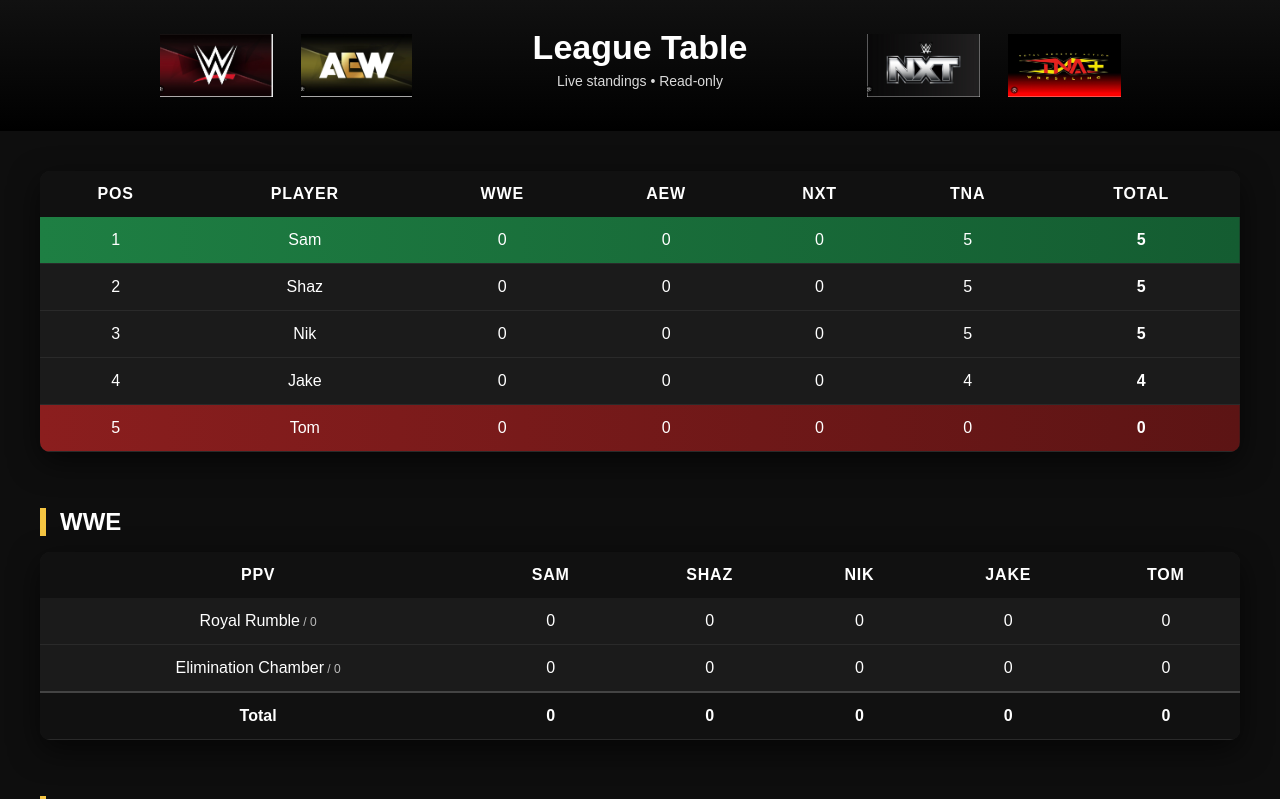
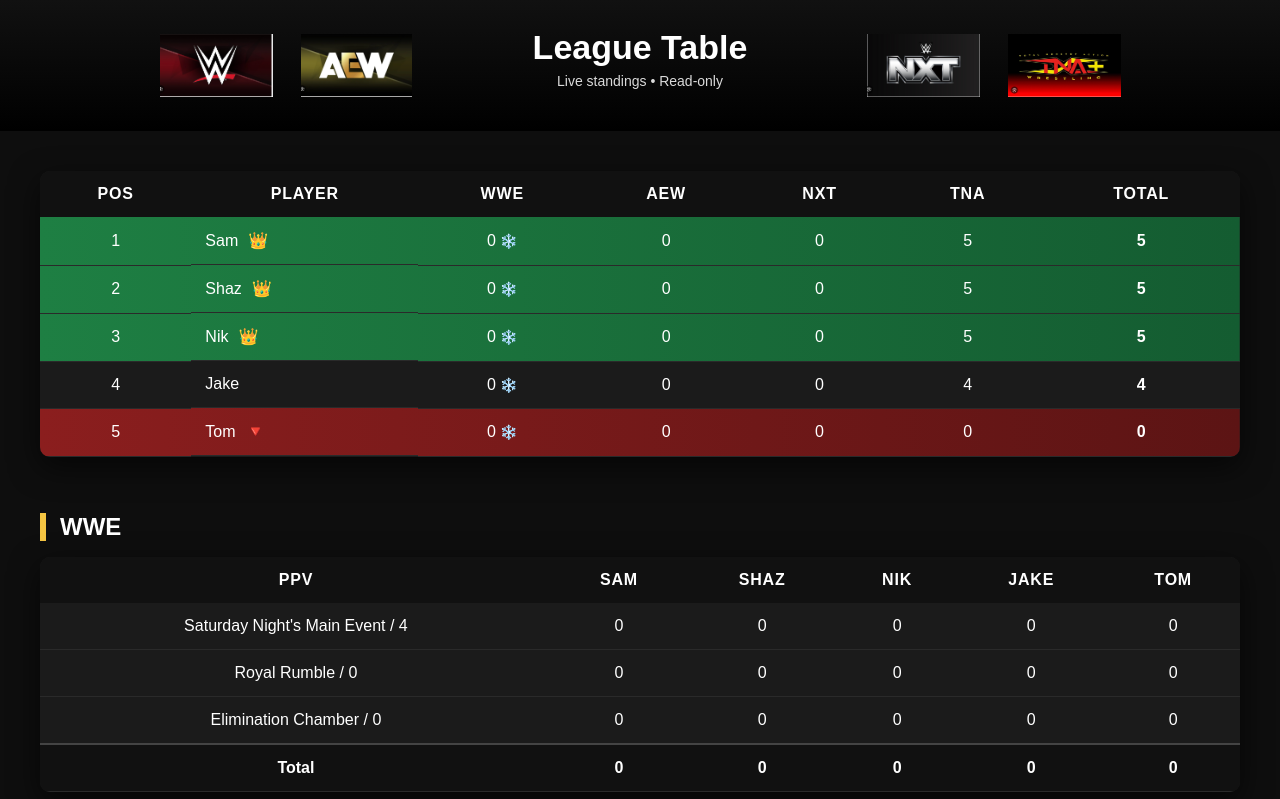
Before and after one commit to nikhilkalhan92/wrestling-ppv-league, a React (Vite) app in the folder wrestling-ppv-league/: page / in a window 1280 px wide. Shown: the top 799 px of the page. Built offline with nearby package versions, Linux system fonts and the light colour scheme.

Commit message:
brought some emojis, and other nice UI functions

```diff
--- a/wrestling-ppv-league/package.json
+++ b/wrestling-ppv-league/package.json
@@ -3,6 +3,12 @@
   "private": true,
   "version": "0.0.0",
   "type": "module",
+  "json.schemas": [
+    {
+      "fileMatch": ["jscpd.json"],
+      "url": "https://json.schemastore.org/jscpd.json"
+    }
+  ],
   "scripts": {
     "dev": "vite",
     "build": "vite build",
--- a/wrestling-ppv-league/public/data/scores.json
+++ b/wrestling-ppv-league/public/data/scores.json
@@ -1,6 +1,9 @@
+
+
 {
   "ppv_max_points": {
     "WWE": {
+      "Saturday Night's Main Event": 4,
       "Royal Rumble": 0,
       "Elimination Chamber": 0
     },
@@ -16,6 +19,7 @@
     {
       "name": "Sam",
       "WWE": {
+        "Saturday Night's Main Event": 0,
         "Royal Rumble": 0,
         "Elimination Chamber": 0
       },
@@ -30,6 +34,7 @@
     {
       "name": "Tom",
       "WWE": {
+        "Saturday Night's Main Event": 0,
         "Royal Rumble": 0,
         "Elimination Chamber": 0
       },
@@ -44,6 +49,7 @@
     {
       "name": "Shaz",
       "WWE": {
+        "Saturday Night's Main Event": 0,
         "Royal Rumble": 0,
         "Elimination Chamber": 0
       },
@@ -58,6 +64,7 @@
     {
       "name": "Jake",
       "WWE": {
+        "Saturday Night's Main Event": 0,
         "Royal Rumble": 0,
         "Elimination Chamber": 0
       },
@@ -72,6 +79,7 @@
     {
       "name": "Nik",
       "WWE": {
+        "Saturday Night's Main Event": 0,
         "Royal Rumble": 0,
         "Elimination Chamber": 0
       },
--- a/wrestling-ppv-league/src/App.jsx
+++ b/wrestling-ppv-league/src/App.jsx
@@ -1,8 +1,10 @@
 import { useEffect, useState, useRef } from "react";
 
+/*---------------- APP COMPONENT ---------------- */
 export default function App() {
   const [data, setData] = useState(null);
-  const previousRanks = useRef({});
+  const prevTotals = useRef({});
+  const prevCompanyTotals = useRef({});
 
   useEffect(() => {
     fetch(`/data/scores.json?ts=${Date.now()}`)
@@ -17,7 +19,21 @@
   const sum = obj =>
     Object.values(obj || {}).reduce((a, b) => a + b, 0);
 
-  /* ---------------- MAIN TABLE ---------------- */
+  /* ---------------- DETECT LATEST PPV ---------------- */
+
+  let latestPPV = null;
+  let latestCompany = null;
+
+  companies.forEach(company => {
+    data.players.forEach(p => {
+      Object.keys(p[company] || {}).forEach(ppv => {
+        latestPPV = ppv;
+        latestCompany = company;
+      });
+    });
+  });
+
+  /* ---------------- MAIN TABLE DATA ---------------- */
 
   const players = data.players
     .map(p => {
@@ -28,14 +44,37 @@
         TNA: sum(p.TNA)
       };
 
+      const total = Object.values(totals).reduce((a, b) => a + b, 0);
+      const prev = prevTotals.current[p.name] ?? total;
+      const diff = total - prev;
+
+      prevTotals.current[p.name] = total;
+
       return {
         name: p.name,
         ...totals,
-        total: Object.values(totals).reduce((a, b) => a + b, 0),
+        total,
+        diff,
         raw: p
       };
     })
     .sort((a, b) => b.total - a.total);
+
+  const maxTotal = Math.max(...players.map(p => p.total));
+
+  /* ---------------- MOMENTUM (LAST 2 PPVs) ---------------- */
+
+  const getMomentum = (player, company) => {
+    const ppvs = Object.entries(player.raw[company] || {});
+    if (ppvs.length < 2) return null;
+
+    const lastTwo = ppvs.slice(-2).map(p => p[1]);
+    const sumLastTwo = lastTwo.reduce((a, b) => a + b, 0);
+
+    if (sumLastTwo >= 6) return "hot";
+    if (sumLastTwo <= 1) return "cold";
+    return null;
+  };
 
   return (
     <>
@@ -71,29 +110,46 @@
               <th>Total</th>
             </tr>
           </thead>
+
           <tbody>
             {players.map((p, i) => {
-              let rowClass = "";
-              const prev = previousRanks.current[p.name];
-
-              if (prev !== undefined) {
-                if (i < prev) rowClass = "rank-up";
-                if (i > prev) rowClass = "rank-down";
-              }
-
-              previousRanks.current[p.name] = i;
-
-              if (i === 0) rowClass += " winner";
-              if (i === players.length - 1) rowClass += " loser";
+              const isLeader = p.total === maxTotal && maxTotal !== 0;
+              const isBottom = i === players.length - 1;
 
               return (
-                <tr key={p.name} className={rowClass.trim()}>
+                <tr
+                  key={p.name}
+                  className={`${isLeader ? "winner" : ""} ${isBottom ? "loser" : ""}`}
+                >
                   <td>{i + 1}</td>
-                  <td>{p.name}</td>
-                  <td>{p.WWE}</td>
-                  <td>{p.AEW}</td>
-                  <td>{p.NXT}</td>
-                  <td>{p.TNA}</td>
+
+                  <td className="player-cell">
+                    {p.name}
+
+                    {p.diff !== 0 && (
+                      <span
+                        className={`change ${p.diff > 0 ? "up" : "down"}`}
+                        title={`${p.diff > 0 ? "+" : ""}${p.diff} points (${latestPPV})`}
+                      >
+                        {p.diff > 0 ? "▲" : "▼"}
+                      </span>
+                    )}
+
+                    {isLeader && <span className="icon">👑</span>}
+                    {isBottom && <span className="icon">🔻</span>}
+                  </td>
+
+                  {companies.map(c => {
+                    const momentum = getMomentum(p, c);
+                    return (
+                      <td key={c}>
+                        {p[c]}
+                        {momentum === "hot" && <span className="momentum hot">🔥</span>}
+                        {momentum === "cold" && <span className="momentum cold">❄️</span>}
+                      </td>
+                    );
+                  })}
+
                   <td><strong>{p.total}</strong></td>
                 </tr>
               );
@@ -105,16 +161,15 @@
         {companies.map(company => {
           const maxPoints = data.ppv_max_points[company] || {};
 
-          // Collect PPVs for this company
           const ppvs = [];
-          data.players.forEach(player => {
-            Object.keys(player[company] || {}).forEach(ppv => {
+          data.players.forEach(p => {
+            Object.keys(p[company] || {}).forEach(ppv => {
               if (!ppvs.includes(ppv)) ppvs.push(ppv);
             });
           });
 
-          const companyTotals = {};
-          players.forEach(p => (companyTotals[p.name] = 0));
+          const totals = {};
+          players.forEach(p => (totals[p.name] = 0));
 
           return (
             <section key={company}>
@@ -131,52 +186,36 @@
                 </thead>
 
                 <tbody>
-                  {ppvs.length === 0 ? (
-                    <tr>
-                      <td colSpan={players.length + 1} style={{ opacity: 0.6 }}>
-                        No PPVs yet
-                      </td>
-                    </tr>
-                  ) : (
-                    <>
                   {ppvs.map(ppv => (
-                        <tr key={ppv}>
+                    <tr
+                      key={ppv}
+                      className={
+                        ppv === latestPPV && company === latestCompany
+                          ? "latest-ppv"
+                          : ""
+                      }
+                    >
                       <td>
-                            {ppv}
-                            <span className="ppv-max"> / {maxPoints[ppv]}</span>
+                        {ppv} / {maxPoints[ppv]}
+                        {ppv === latestPPV && company === latestCompany && (
+                          <span className="latest-tag">LATEST</span>
+                        )}
                       </td>
 
                       {players.map(p => {
                         const val = p.raw[company]?.[ppv] ?? 0;
-                            companyTotals[p.name] += val;
+                        totals[p.name] += val;
                         return <td key={p.name}>{val}</td>;
                       })}
                     </tr>
                   ))}
 
-                      {/* TOTAL ROW */}
                   <tr className="company-total-row">
                     <td><strong>Total</strong></td>
-                        {players.map(p => {
-                          const maxTotal = Math.max(
-                            ...players.map(pl => sum(pl.raw[company]))
-                          );
-
-                          const isLeader =
-                            sum(p.raw[company]) === maxTotal && maxTotal !== 0;
-
-                          return (
-                            <td
-                              key={p.name}
-                              className={isLeader ? "company-leader" : ""}
-                            >
-                              <strong>{companyTotals[p.name]}</strong>
-                            </td>
-                          );
-                        })}
+                    {players.map(p => (
+                      <td key={p.name}><strong>{totals[p.name]}</strong></td>
+                    ))}
                   </tr>
-                    </>
-                  )}
                 </tbody>
               </table>
             </section>
--- a/wrestling-ppv-league/src/style.css
+++ b/wrestling-ppv-league/src/style.css
@@ -141,3 +141,65 @@
 .company-leader td {
   font-weight: bold;
 }
+
+/* CHANGE INDICATORS */
+.player-cell {
+  display: flex;
+  align-items: center;
+  gap: 6px;
+}
+
+.change {
+  font-size: 12px;
+  cursor: help;
+}
+
+.change.up {
+  color: #6aff6a;
+}
+
+.change.down {
+  color: #ff6a6a;
+}
+
+/* ICONS */
+.icon {
+  margin-left: 4px;
+}
+
+/* MOMENTUM */
+.momentum {
+  margin-left: 4px;
+  font-size: 14px;
+}
+
+.momentum.hot {
+  animation: pulseHot 1.5s infinite;
+}
+
+@keyframes pulseHot {
+  0% { text-shadow: 0 0 4px orange; }
+  50% { text-shadow: 0 0 10px orange; }
+  100% { text-shadow: 0 0 4px orange; }
+}
+
+/* LATEST PPV */
+.latest-ppv {
+  background: rgba(255, 215, 0, 0.15);
+}
+
+.latest-tag {
+  margin-left: 8px;
+  padding: 2px 6px;
+  font-size: 10px;
+  background: gold;
+  color: #000;
+  border-radius: 4px;
+  animation: glow 1.5s infinite;
+}
+
+@keyframes glow {
+  0% { box-shadow: 0 0 4px gold; }
+  50% { box-shadow: 0 0 12px gold; }
+  100% { box-shadow: 0 0 4px gold; }
+}
```
Lines whose indentation alone changed are shown as unchanged.
